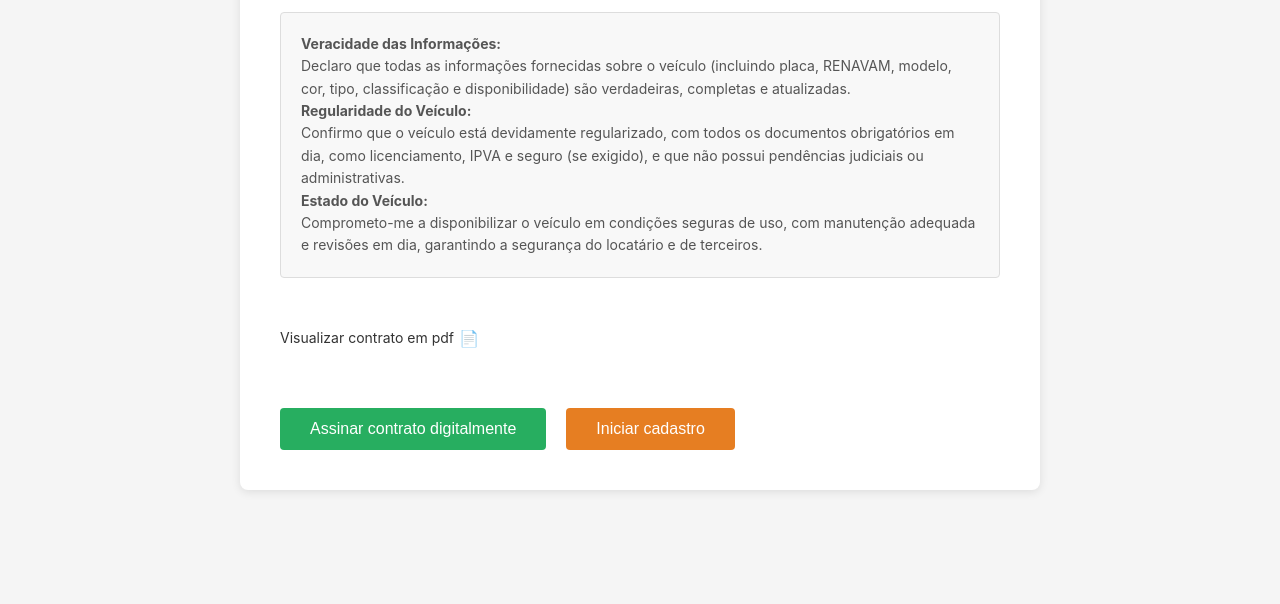
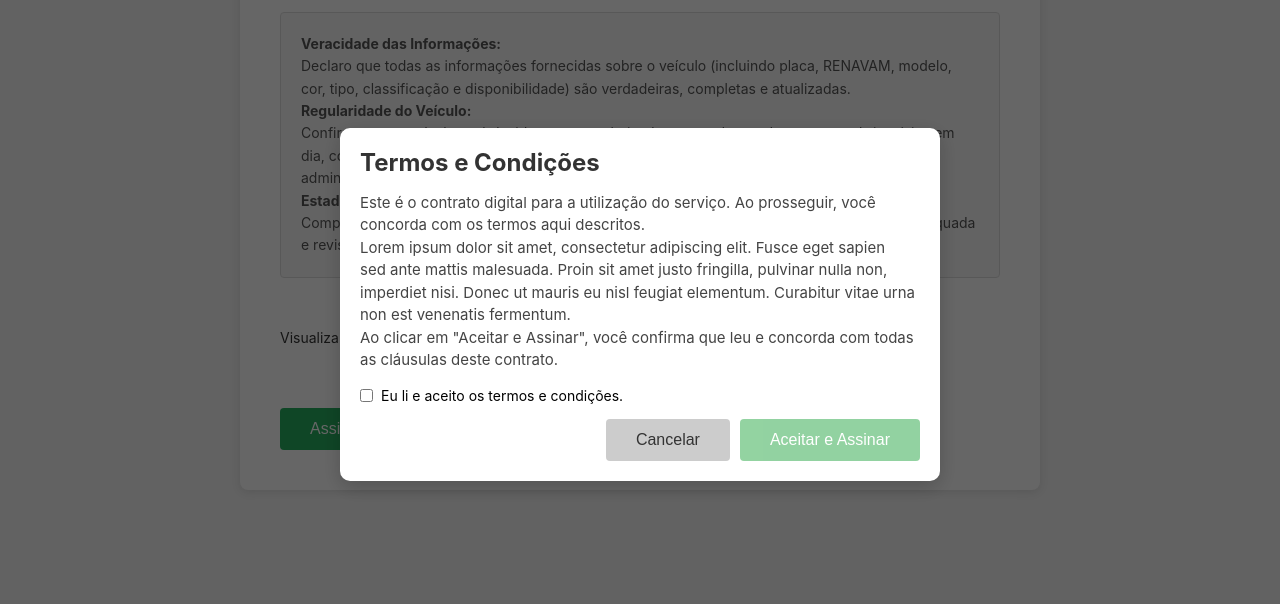
Before and after one commit to Mars-Haley/Locamobi, a plain HTML site: page Pages/CadastrarVeiculo.html in a window 1280 px wide. Both pictures are taken after a click on the button "Assinar contrato digitalmente". Shown: the part 571-1175 px from the top of the page. Drawn offline with Linux system fonts and the light colour scheme.

Commit message:
Modal assinar contrato implentado

```diff
--- a/Pages/CadastrarVeiculo.html
+++ b/Pages/CadastrarVeiculo.html
@@ -90,10 +90,46 @@
       <a href="#" class="pdf-link">Visualizar contrato em pdf</a>
 
       <div class="button-container">
-        <button class="btn btn-green">Assinar contrato digitalmente</button>
+        <button id="openModal" class="btn btn-green">Assinar contrato digitalmente</button>
         <button class="btn btn-orange">Iniciar cadastro</button>
       </div>
     </div>
+
+    <div id="modal">
+      <div class="modal-content">
+        <h2>Termos e Condições</h2>
+        <div class="modal-body">
+          <p>
+            Este é o contrato digital para a utilização do serviço.
+            Ao prosseguir, você concorda com os termos aqui descritos.
+          </p>
+          <p>
+            Lorem ipsum dolor sit amet, consectetur adipiscing elit.
+            Fusce eget sapien sed ante mattis malesuada.
+            Proin sit amet justo fringilla, pulvinar nulla non, imperdiet nisi.
+            Donec ut mauris eu nisl feugiat elementum. Curabitur vitae urna
+            non est venenatis fermentum.
+          </p>
+          <p>
+            Ao clicar em "Aceitar e Assinar", você confirma que leu e concorda
+            com todas as cláusulas deste contrato.
+          </p>
+        </div>
+
+        <!-- Checkbox -->
+        <div class="checkbox-container">
+          <input id="acceptTerms" type="checkbox">
+          <label for="acceptTerms">Eu li e aceito os termos e condições.</label>
+        </div>
+
+        <!-- Ações do modal -->
+        <div class="modal-actions">
+          <button id="closeModal" class="btn btn-close">Cancelar</button>
+          <button id="confirmModal" class="btn btn-accept" disabled>Aceitar e Assinar</button>
+        </div>
+      </div>
+    </div>
+
   </main>
 
   <!-- Footer -->
@@ -122,6 +158,52 @@
 
     </div>
   </footer>
+
+  <script>
+    const openModalBtn = document.getElementById('openModal');
+    const modal = document.getElementById('modal');
+    const closeModalBtn = document.getElementById('closeModal');
+    const confirmModalBtn = document.getElementById('confirmModal');
+    const acceptCheckbox = document.getElementById('acceptTerms');
+
+    // Abrir modal
+    openModalBtn.addEventListener('click', () => {
+      modal.style.display = 'flex';
+    });
+
+    // Fechar modal
+    closeModalBtn.addEventListener('click', () => {
+      modal.style.display = 'none';
+      resetModal();
+    });
+
+    // Habilitar botão "Aceitar e Assinar" quando checkbox estiver marcado
+    acceptCheckbox.addEventListener('change', () => {
+      if (acceptCheckbox.checked) {
+        confirmModalBtn.disabled = false;
+        confirmModalBtn.classList.add('enabled');
+      } else {
+        confirmModalBtn.disabled = true;
+        confirmModalBtn.classList.remove('enabled');
+      }
+    });
+
+    // Confirmar assinatura
+    confirmModalBtn.addEventListener('click', () => {
+      alert('Contrato assinado digitalmente com sucesso!');
+      modal.style.display = 'none';
+      resetModal();
+    });
+
+    // Resetar estado do modal
+    function resetModal() {
+      acceptCheckbox.checked = false;
+      confirmModalBtn.disabled = true;
+      confirmModalBtn.classList.remove('enabled');
+    }
+  </script>
+
+
 </body>
 
 </html>
--- a/styles/CadastrarVeiculo.css
+++ b/styles/CadastrarVeiculo.css
@@ -360,6 +360,82 @@ nav {
   background: rgba(255, 255, 255, 0.3);
 }
 
+/* Modal assinar contrato*/
+#modal {
+  position: fixed;
+  inset: 0;
+  display: none;
+  align-items: center;
+  justify-content: center;
+  background: rgba(0, 0, 0, 0.6);
+  z-index: 1000;
+}
+
+.modal-content {
+  background: white;
+  padding: 20px;
+  border-radius: 10px;
+  max-width: 600px;
+  width: 90%;
+  text-align: left;
+  box-shadow: 0 6px 20px rgba(0, 0, 0, 0.2);
+}
+
+.modal-content h2 {
+  margin-top: 0;
+  color: #333;
+}
+
+.modal-body {
+  max-height: 300px;
+  overflow-y: auto;
+  margin: 15px 0;
+  color: #444;
+  padding-right: 5px;
+  font-size: 15px;
+  line-height: 1.5;
+}
+
+/* ===== Checkbox ===== */
+.checkbox-container {
+  display: flex;
+  align-items: center;
+  gap: 8px;
+  margin-top: 10px;
+  font-size: 14px;
+}
+
+/* ===== BOTÕES MODAL ===== */
+.modal-actions {
+  display: flex;
+  justify-content: flex-end;
+  gap: 10px;
+  margin-top: 15px;
+}
+
+.btn-close {
+  background-color: #ccc;
+  color: #333;
+}
+
+.btn-close:hover {
+  background-color: #bbb;
+}
+
+.btn-accept {
+  background-color: #28a745;
+  color: white;
+  opacity: 0.5;
+  cursor: not-allowed;
+}
+
+.btn-accept.enabled {
+  opacity: 1;
+  cursor: pointer;
+}
+
+/*responsive*/
+
 @media (max-width: 768px) {
   .header-content {
     flex-direction: column;
```
Also changed, not shown: Pages/testes.html (added, +47 -0 lines), 1 other file.
